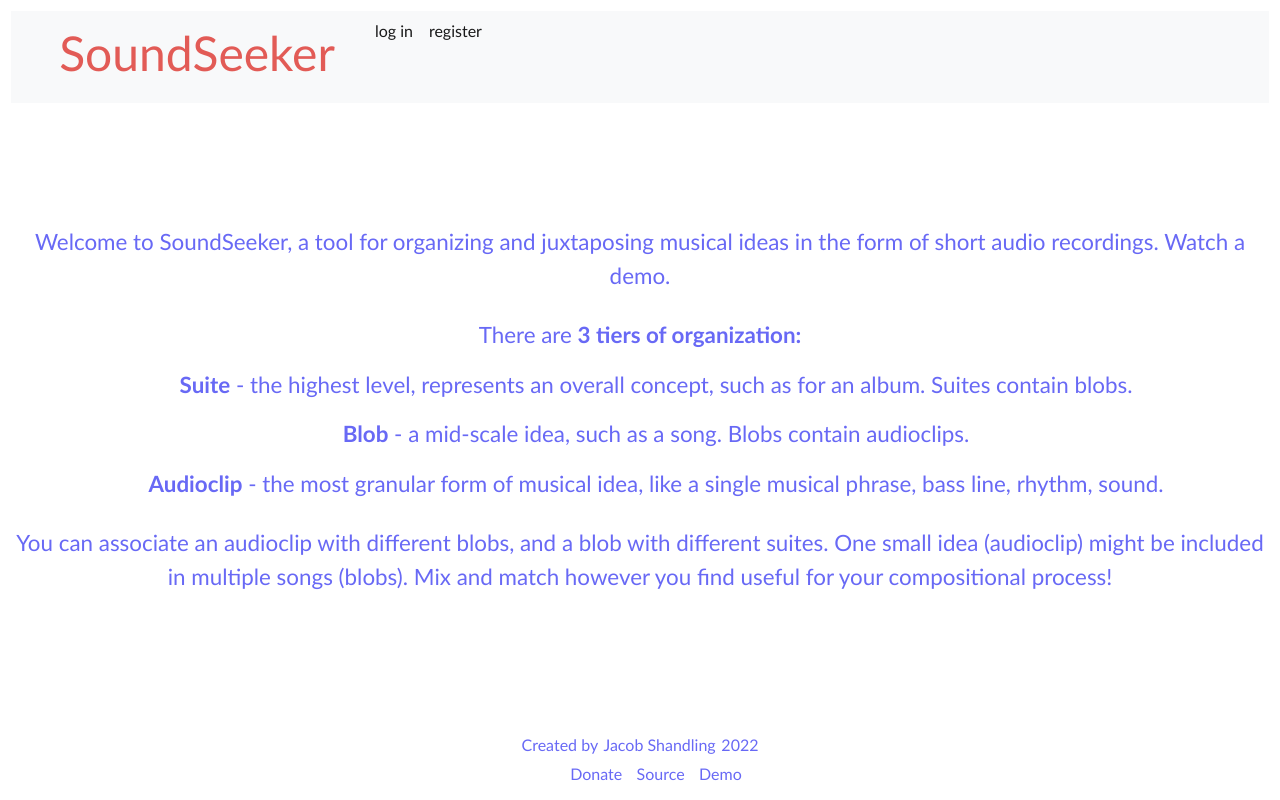
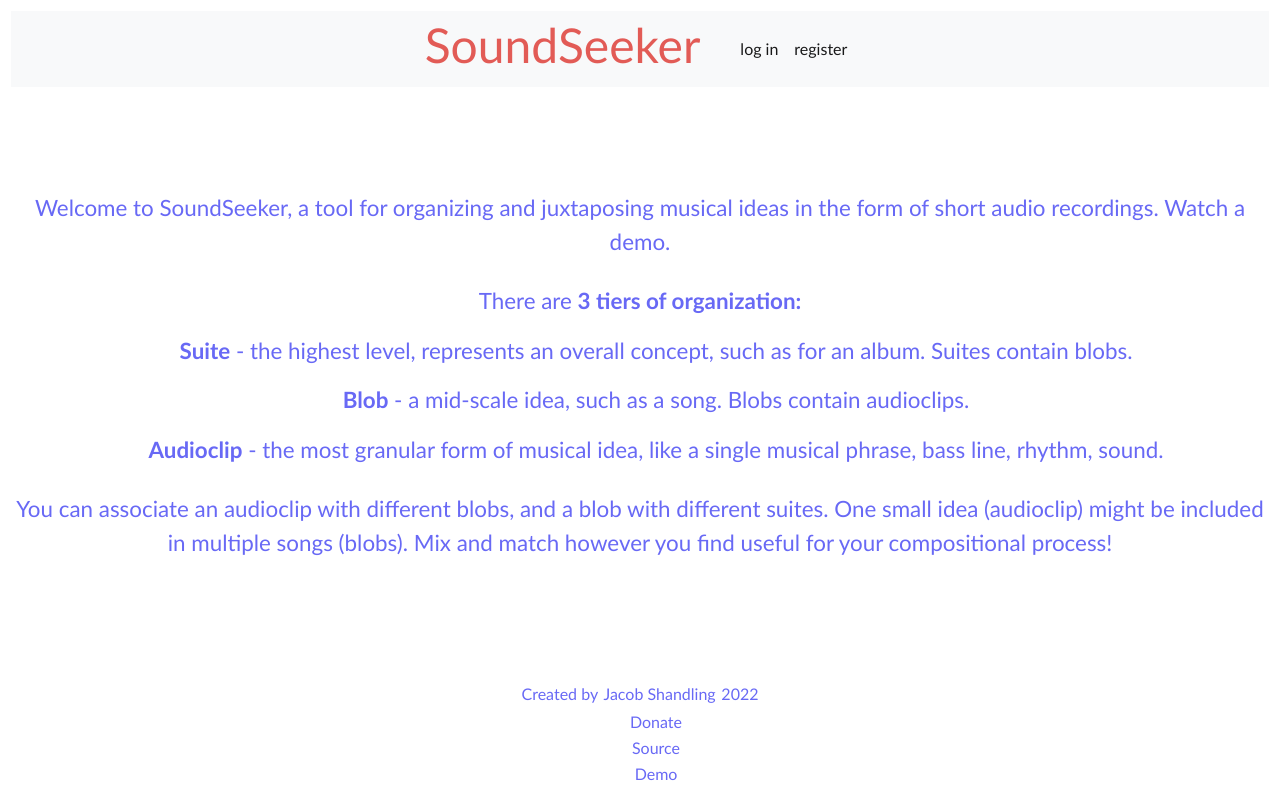
Before and after one commit to jacobshandling/soundseeker, a Django app: page / in a window 1280 px wide. Run offline with Django 3.2, Linux system fonts and the light colour scheme.

Commit message:
fix navbar positioning

```diff
--- a/backend/seeds/static/seeds/styles.css
+++ b/backend/seeds/static/seeds/styles.css
@@ -116,21 +116,10 @@ button {
 
 
 nav {
-    height: 15%;
-    display: flex;
-    align-items: center;
-    justify-content: center;
+    height: auto;
     gap: 1rem;
 }
 
-
-header {
-    /* font-size: 1rem; */
-    display: flex;
-    align-items: center;
-    justify-content: flex-end;
-
-}
 
 #navbar-title {
     display: flex;
@@ -172,15 +161,19 @@ footer * {
     margin: .1rem;
 }
 
-.nav-items {
-    list-style: none;
-    display: flex;
-    align-items: center;
-    justify-content: flex-start;
-    gap: .5rem;
+#nav-links {
+    width: auto;
+    flex-grow: 0;
+}
+
+#main-nav {
+    width: auto;
 }
 
 .nav-item {
+    display: flex;
+    justify-content: center;
+    align-items: center;
     height: auto;
     width: auto;
 }
--- a/backend/seeds/templates/seeds/layout.html
+++ b/backend/seeds/templates/seeds/layout.html
@@ -32,12 +32,12 @@
     </head>
     <body>
         <div class="container-xxl text-center" id="app-wrapper">
-            <nav class="navbar navbar-expand-sm bg-light sticky-top justify-content-between py-md-0 px-md-5">
-                    <a class="navbar-brand" id="navbar-title" href="{% url 'index' %}""><h1 class="display-1">SoundSeeker</h1></a>
+            <nav class="navbar navbar-expand-sm bg-light sticky-top justify-content-center py-md-0 px-md-5">
+                    <a class="navbar-brand" id="navbar-title" href="{% url 'index' %}"><h1 class="display-1">SoundSeeker</h1></a>
                     <button class="navbar-toggler" type="button" data-bs-toggle="collapse" data-bs-target="#nav-links" aria-expanded="false" aria-label="Toggle navigation">
                         <span class="navbar-toggler-icon"></span>
                     </button>
-                    <div id="nav-links" class="nav-items collapse navbar-collapse">
+                    <div id="nav-links" class="collapse navbar-collapse">
                         <ul id="main-nav" class="navbar-nav me-auto mb-2 mb-md-0">
                             {% if user.is_authenticated %}
                                 <li class="nav-item"><a class="nav-link active" href="#">{{ user.username }}</a></li>
```
